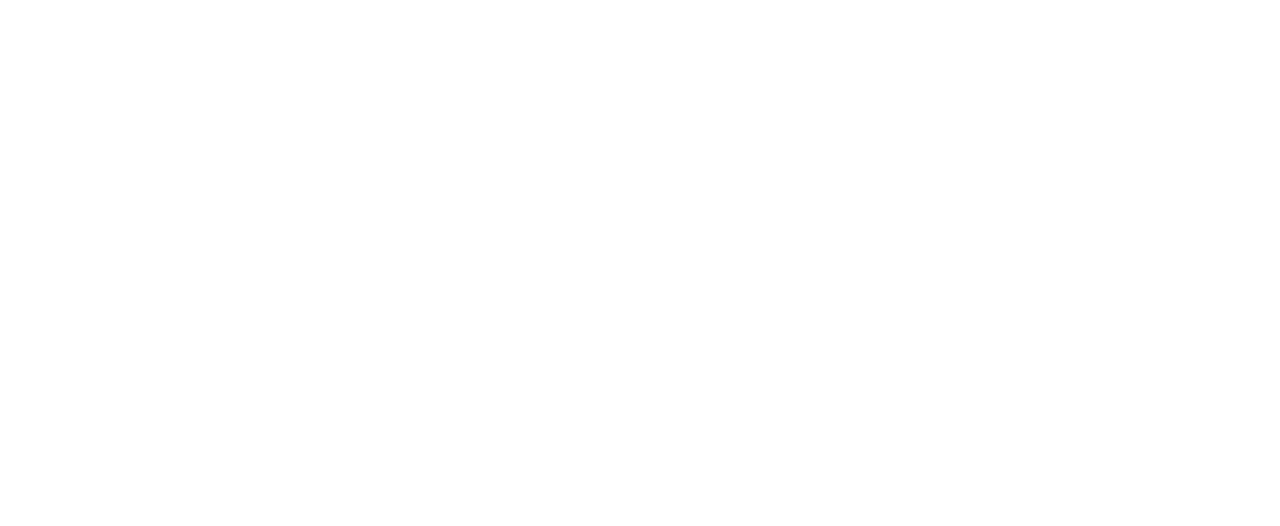
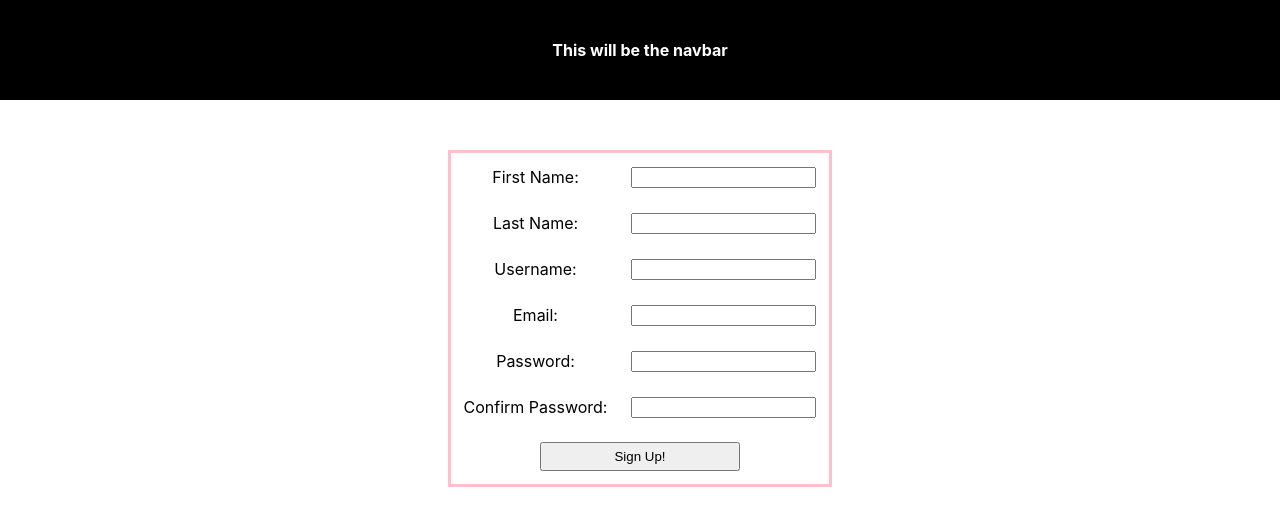
Before and after one commit to petrovskidavid/product-system-project, a React (Create React App) app in the folder client/: page /signup in a window 1280 px wide. Before the commit this address had no page. Shown: the top 526 px of the page. Built offline with nearby package versions, Linux system fonts and the light colour scheme.

Commit message:
Added form for signup

```diff
--- a/client/src/App.js
+++ b/client/src/App.js
@@ -11,7 +11,7 @@
       <BrowserRouter>
         <Routes>
           <Route path="/" element={<LogInPage />} />
-          <Route path="/sign-up" element={<SignUpPage />} />
+          <Route path="/signup" element={<SignUpPage />} />
           <Route path="/store" element={<StorePage />} />
         </Routes>
       </BrowserRouter>
--- /dev/null
+++ b/client/src/pages/SignUpPage.css
@@ -0,0 +1,27 @@
+table {
+    text-align: center;
+    border: 3px solid pink;
+}
+
+.sign-up {
+    margin-top: 50px;
+    display: flex;
+    justify-content: center;
+}
+
+.sign-up-input {
+    padding: 10px;
+
+}
+
+.sign-up-button {
+    margin-top: 10px;
+    margin-bottom: 10px;
+    padding: 5px;
+    width: 200px;
+
+}
+
+td {
+    /* border: 1px solid black; */
+}
--- a/client/src/pages/SignUpPage.js
+++ b/client/src/pages/SignUpPage.js
@@ -1,12 +1,151 @@
+import Axios from "axios"
+import {useState} from "react"
 import Navbar from "../components/Navbar"
+import "./SignUpPage.css"
 
 export default function SignUpPage() {
 
+    const [firstName, setFirstName] = useState("")
+    const [lastName, setLastName] = useState("")
+    const [username, setUsername] = useState("")
+    const [email, setEmail] = useState("")
+    const [password, setPassword] = useState("")
+
+    const submitSignUp = (event) => {
+        event.preventDefault()
+
+        Axios.post("http://localhost:8800/api/signup", {
+            firstName: firstName,
+            lastName: lastName,
+            username: username,
+            email: email,
+            password: password
+        })
+    }
 
     return (
         <div>
             <Navbar />
-            SignUP
+            <form className="sign-up">
+                    <table>
+                        <tbody>
+                        <tr>
+                            <td>
+                                <div className="sign-up-input">
+                                    <label htmlFor="firstName">First Name: </label>
+                                </div>
+                            </td>
+                            <td>
+                                <div className="sign-up-input">
+                                    <input
+                                        type="text"
+                                        name="firstName"
+                                        maxLength={255}
+                                        onChange={(e) => {
+                                            setFirstName(e.target.value)
+                                        }}
+                                    />
+                                </div>
+                            </td>
+                        </tr>
+                        <tr>
+                            <td>
+                                <div className="sign-up-input">
+                                    <label htmlFor="lastName">Last Name: </label>
+                                </div>
+                            </td>
+                            <td>
+                                <div className="sign-up-input">
+                                    <input
+                                        type="text"
+                                        name="lastName"
+                                        maxLength={255}
+                                        onChange={(e) => {
+                                            setLastName(e.target.value)
+                                        }}
+                                    />
+                                </div>
+                            </td>
+                        </tr>
+                        <tr>
+                            <td>
+                                <div className="sign-up-input">
+                                    <label htmlFor="username">Username: </label>
+                                </div>
+                            </td>
+                            <td>
+                                <div className="sign-up-input">
+                                    <input
+                                        type="text"
+                                        name="username"
+                                        maxLength={15}
+                                        pattern="\\S*$"
+                                        title="Avoid using spaces in your username."
+                                        onChange={(e) => {
+                                            setUsername(e.target.value)
+                                        }}
+                                    />
+                                </div>
+                            </td>
+                        </tr>
+                        <tr>
+                            <td>
+                                <div className="sign-up-input">
+                                    <label htmlFor="email">Email: </label>
+                                </div>
+                            </td>
+                            <td>
+                                <div className="sign-up-input">
+                                    <input
+                                        type="email"
+                                        name="email"
+                                        maxLength={255}
+                                        onChange={(e) => {
+                                            setEmail(e.target.value)
+                                        }}
+                                    />
+                                </div>
+                            </td>
+                        </tr>
+                        <tr>
+                            <td>
+                                <div className="sign-up-input">
+                                    <label htmlFor="password">Password: </label>
+                                </div>
+                            </td>
+                            <td>
+                                <div className="sign-up-input">
+                                    <input
+                                        type="password"
+                                        name="password"
+                                        minLength={8}
+                                        onChange={(e) => {
+                                            setPassword(e.target.value)
+                                        }}
+                                    />
+                                </div>
+                            </td>
+                        </tr>
+                        <tr>
+                            <td>
+                                <div className="sign-up-input">
+                                    <label htmlFor="confirm-password">Confirm Password: </label>
+                                </div>
+                            </td>
+                            <td>
+                                <div className="sign-up-input">
+                                    <input type="password" name="confirm-password" minLength={8} />
+                                </div>
+                            </td>
+                        </tr>
+                        <tr>
+                            <td colSpan={2}>
+                                <button className="sign-up-button" onClick={submitSignUp} >Sign Up!</button>
+                            </td>
+                        </tr>
+                        </tbody>
+                    </table>
+                </form>
         </div>
     )
 }
```
